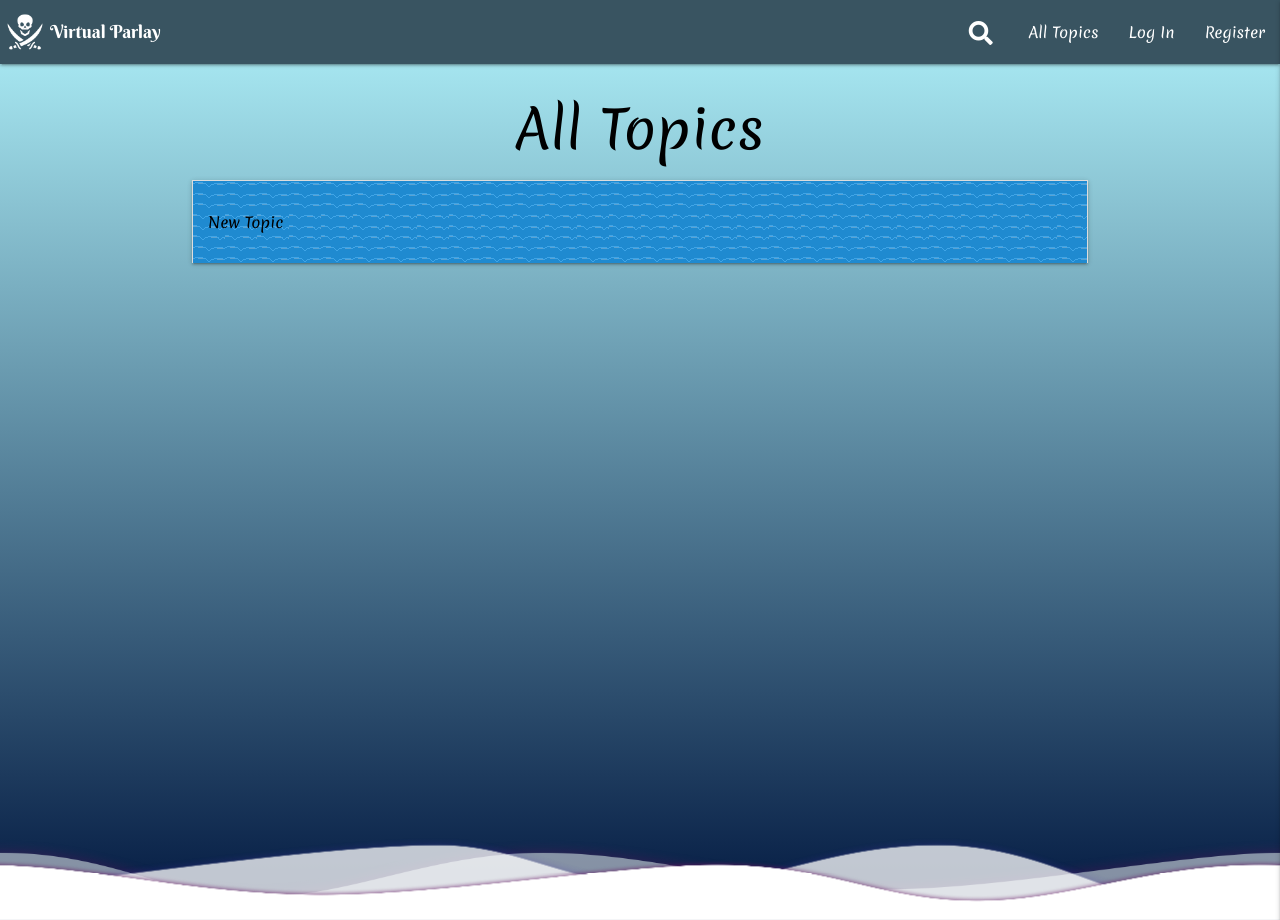
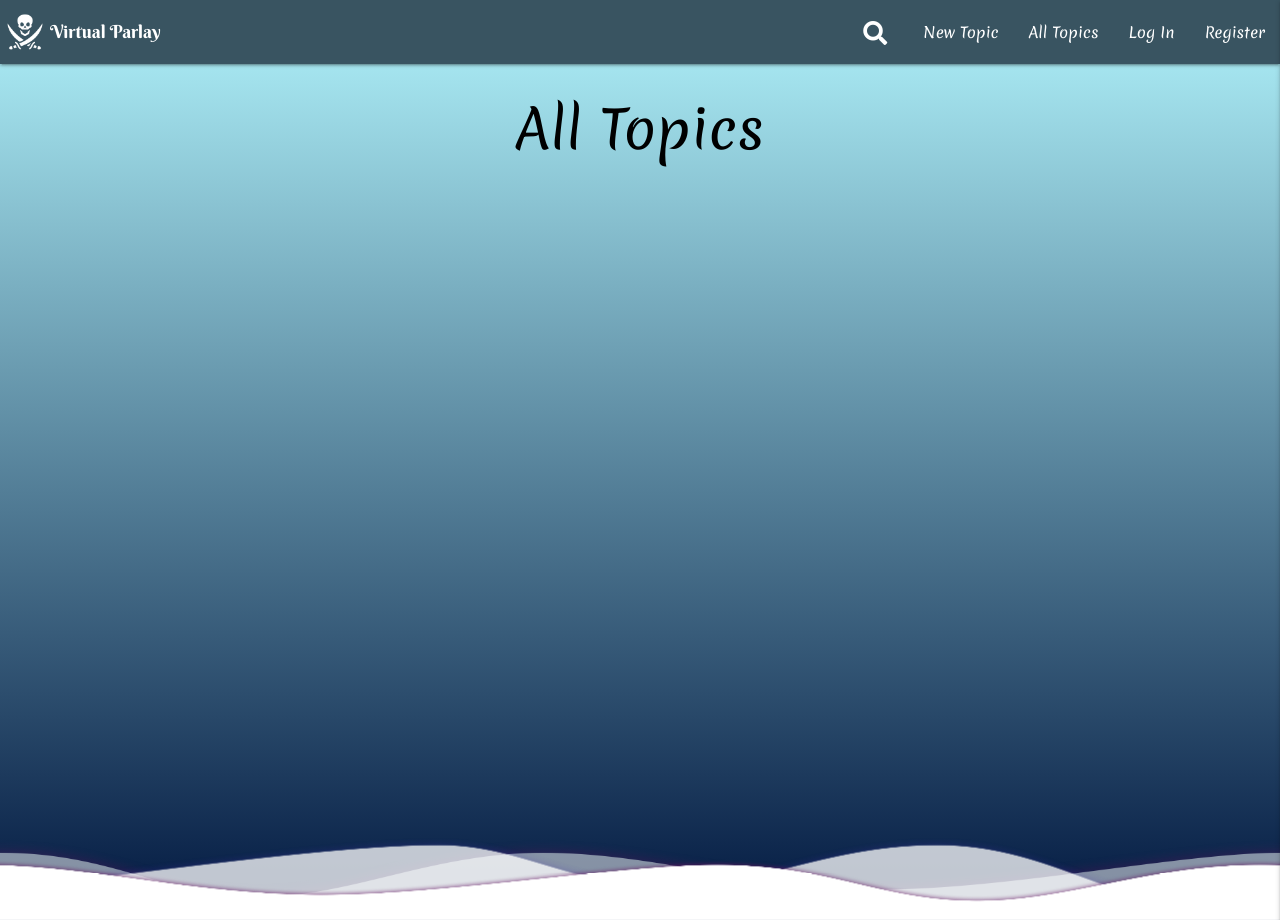
Before and after one commit to JuanBrachoDev/Virtual-Parlay, a Flask app: page / in a window 1280 px wide. Run offline with Flask 2, Linux system fonts and the light colour scheme; data that the repository does not hold is empty; some libraries are stand-ins or nearby versions.

Commit message:
Added new route for creating a topic, added template for create_topic, modified index and base templates to adapt to these changes.

```diff
--- a/run.py
+++ b/run.py
@@ -289,8 +289,18 @@ def index():
     return render_template("index.html", topics=topics)
 
 
-@app.route("/create_topic", methods=["POST"])
+@app.route("/create_topic")
 def create_topic():
+
+    # Redirects user to login if no session exists
+    if not check_user_is_logged_in():
+        return redirect(url_for("login"))
+
+    return render_template("create_topic.html")
+
+
+@app.route("/insert_topic_in_database", methods=["POST"])
+def insert_topic_in_database():
 
     # Redirects user to login if no session exists
     if not check_user_is_logged_in():
--- a/templates/base.html
+++ b/templates/base.html
@@ -32,6 +32,7 @@
                 <a href="#" data-target="mobile-trigger" class="sidenav-trigger right"><i class="fas fa-bars"></i></a>
                 <!-- Button Menu -->
                 <ul class="right hide-on-med-and-down">
+                    <li><a href="{{ url_for('create_topic') }}">New Topic</a></li>
                     <li><a href="{{ url_for('index') }}">All Topics</a></li>
                     {% if session.user_id %}
                         <li><a href="{{ url_for('profile', user_id=session['user_id']) }}">Profile</a></li>
@@ -57,6 +58,7 @@
         <li>
             <h4 class="center-align">Virtual Parlay</h4>
         </li>
+        <li><a href="{{ url_for('create_topic') }}">New Topic</a></li>
         <li><a href="{{ url_for('index') }}">All Topics</a></li>
         {% if session.user_id %}
             <li><a href="{{ url_for('profile', user_id=session['user_id']) }}">Profile</a></li>
--- a/templates/index.html
+++ b/templates/index.html
@@ -2,40 +2,6 @@
 {% block content %}
     <h2 class="center-align">All Topics</h2>
     <div class="container">
-        <ul class="collapsible">
-            <li>
-                <!-- New Topic button -->
-                <div class="collapsible-header">
-                    <p>New Topic</p>
-                </div>
-                <!-- New Topic form -->
-                <form class="collapsible-body" method="POST" action="{{ url_for('create_topic') }}">
-                    <div class="card-panel">
-                        <div class="row">
-                            <!-- Title input -->
-                            <div class="col s12 center-align input-field">
-                                <input id="title" name="title" type="text" minlength="5" maxlength="40" class="validate"
-                                    required>
-                                <label for="title">Title</label>
-                            </div>
-                            <!-- Description textarea -->
-                            <div class="col s12 bottom input-field">
-                                <textarea id="description" name="description" type="text" minlength="5" max="200"
-                                    class="validate materialize-textarea" required></textarea>
-                                <label for="description">Description</label>
-                            </div>
-                        </div>
-                    </div>
-                    <!-- Submit and Cancel buttons -->
-                    <div class="row">
-                        <div class="center-align">
-                            <a class="btn" href="{{ url_for('index') }}">Cancel</a>
-                            <button class="btn" type="submit">Confirm</button>
-                        </div>
-                    </div>
-                </form>
-            </li>
-        </ul>
         <!-- Topics -->
         {% for topic in topics %}
             <div class="row topic">
```
Also changed, not shown: templates/create_topic.html (added, +35 -0 lines).
